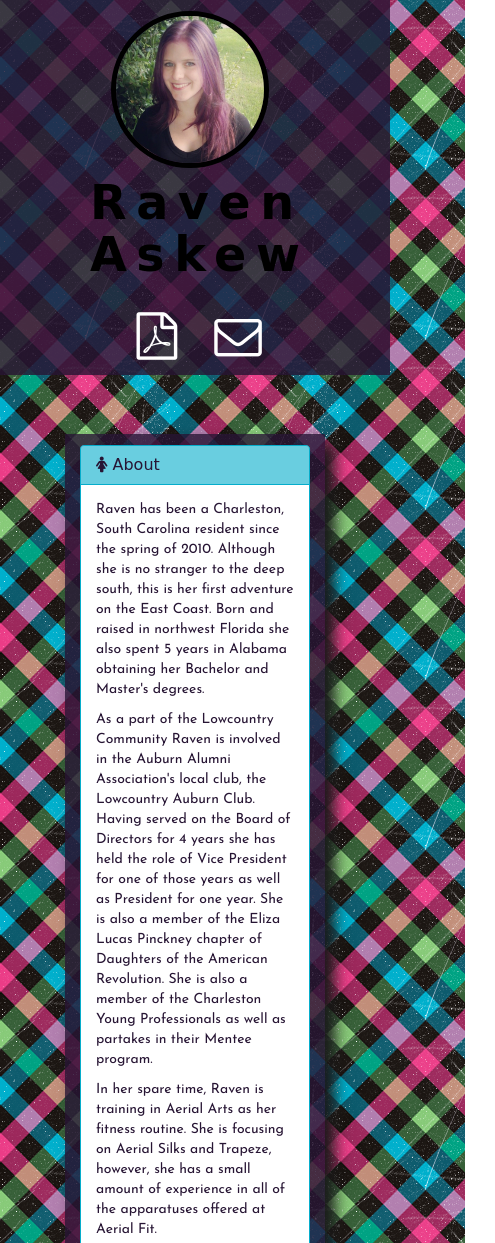
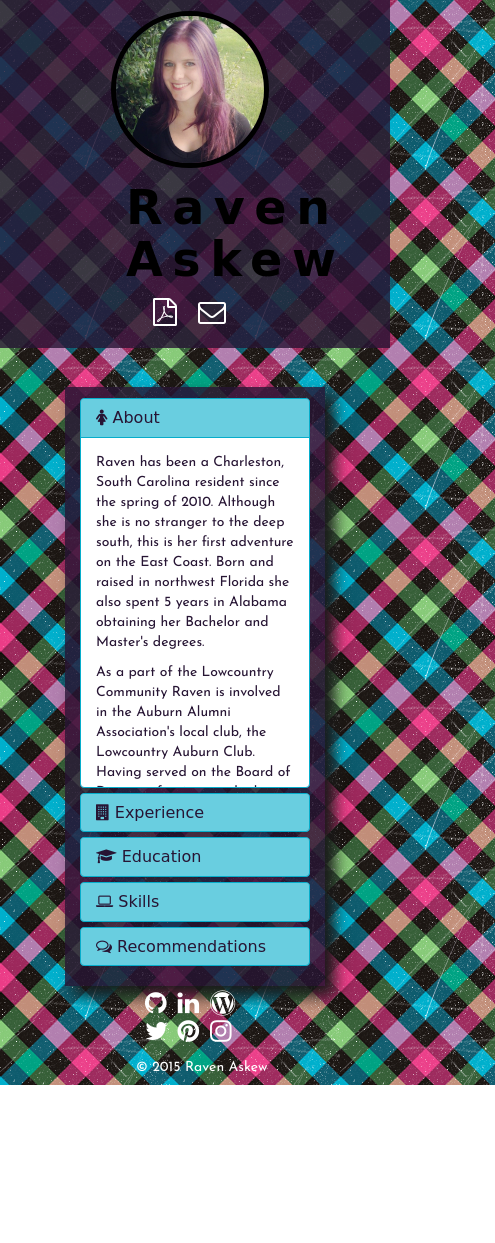
Before and after one commit to raveve/ravenaskewv2, a website: page index.html in a window 390 px wide. Shown: the top 1243 px of the page, 495 px wide, since content can reach past the window. After the commit the page ends 1085 px from the top, so only its background shows below. Drawn offline with nearby package versions, Linux system fonts and the light colour scheme; a web font is replaced by a local one.

Commit message:
Another media query almost complete.

```diff
--- a/css/base.scss
+++ b/css/base.scss
@@ -220,8 +220,8 @@ MEDIA QUERIES
 
 @media screen and (max-width: 480px) {
   h1 {
-    font-size: 3em;
-    letter-spacing: .05em;
+    font-size: 3.4em;
+    letter-spacing: .2em;
     margin-top: 15%;
     padding-left: 40%;
   }
@@ -231,13 +231,14 @@ MEDIA QUERIES
   }
 
   .contact {
-    margin-bottom: 5%;
+    margin: 0 0 5% 30%;
+    padding: 0 0 0 5%;
   }
 
   .contact a {
     font-size: 2em;
     line-height: 1.2em;
-    padding: 0 5% 0 5%;
+    padding: 0 5% 0 0;
   }
 
   .site-center {
@@ -257,8 +258,13 @@ MEDIA QUERIES
     }
   }
 
+  .col-xs-offset-3 {
+    margin-left: 33.33%;
+  }
+
   footer p {
     padding-top: 2%;
+    margin-left: 27%;
   }
 }
 
@@ -269,7 +275,7 @@ MEDIA QUERIES
 @media screen and (max-width: 320px) {
   h1 {
     font-size: 3em;
-    letter-spacing: .05em;
+    letter-spacing: .1em;
     margin-top: 15%;
     padding-left: 25%;
   }
--- a/css/main.css
+++ b/css/main.css
@@ -169,12 +169,36 @@ MEDIA QUERIES
 /*******************************
 480PX RESPONSIVE
 *******************************/
-@media screen and (max-width: 420px) {
+@media screen and (max-width: 480px) {
+  h1 {
+    font-size: 3.4em;
+    letter-spacing: .2em;
+    margin-top: 15%;
+    padding-left: 40%; }
+  header {
+    height: 25%; }
+  .contact {
+    margin: 0 0 5% 30%;
+    padding: 0 0 0 5%; }
+  .contact a {
+    font-size: 2em;
+    line-height: 1.2em;
+    padding: 0 5% 0 0; }
+  .site-center {
+    margin-top: 10%;
+    height: 35%; }
+  .panel-body {
+    height: 25em; }
   .social {
-    padding-top: 2%; }
+    padding-top: 1%; }
     .social a {
-      font-size: 2em;
-      line-height: 1.2em; } }
+      font-size: 1.8em;
+      line-height: 1.1em; }
+  .col-xs-offset-3 {
+    margin-left: 33.33%; }
+  footer p {
+    padding-top: 2%;
+    margin-left: 27%; } }
 
 /*******************************
 320PX RESPONSIVE
@@ -182,7 +206,7 @@ MEDIA QUERIES
 @media screen and (max-width: 320px) {
   h1 {
     font-size: 3em;
-    letter-spacing: .05em;
+    letter-spacing: .1em;
     margin-top: 15%;
     padding-left: 25%; }
   header {
```
